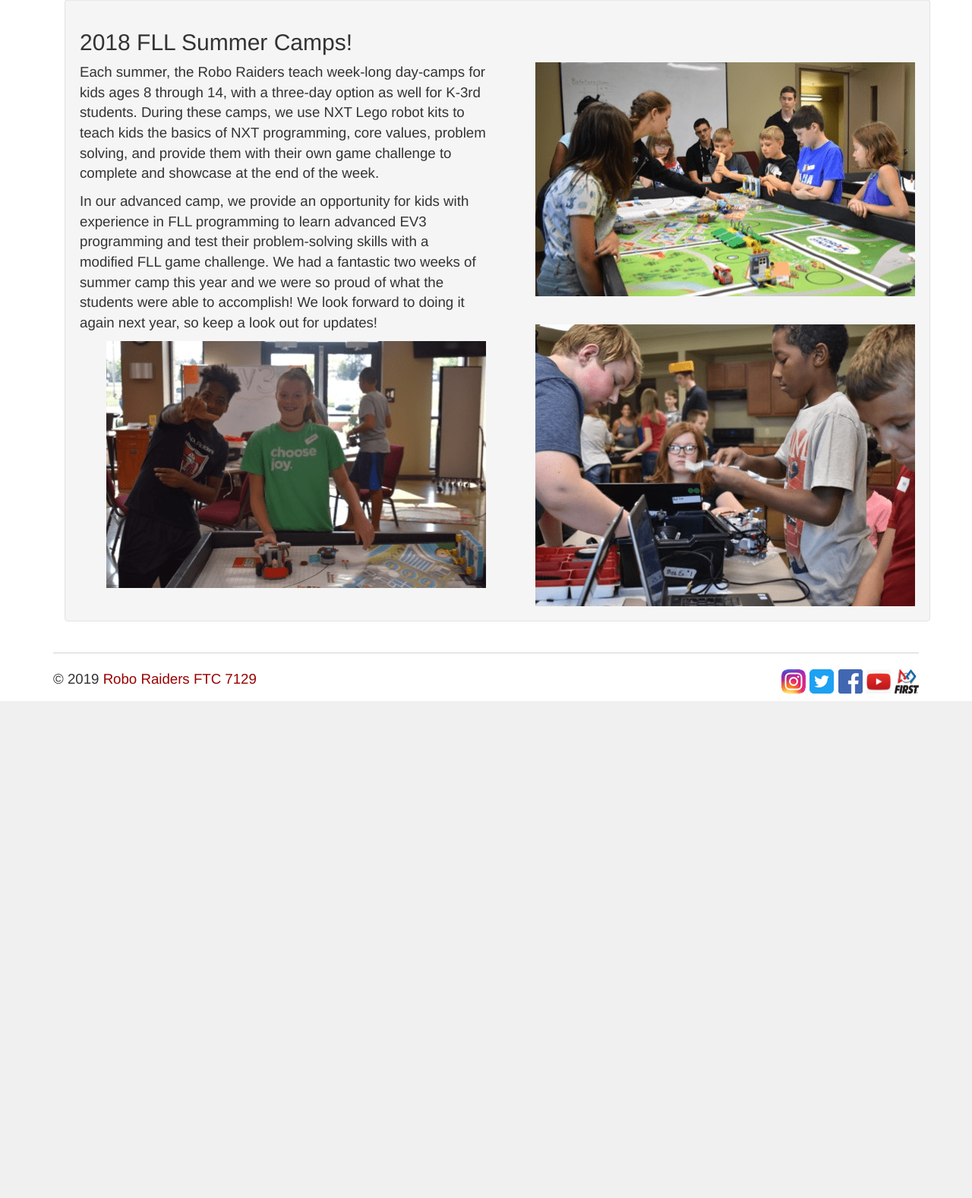
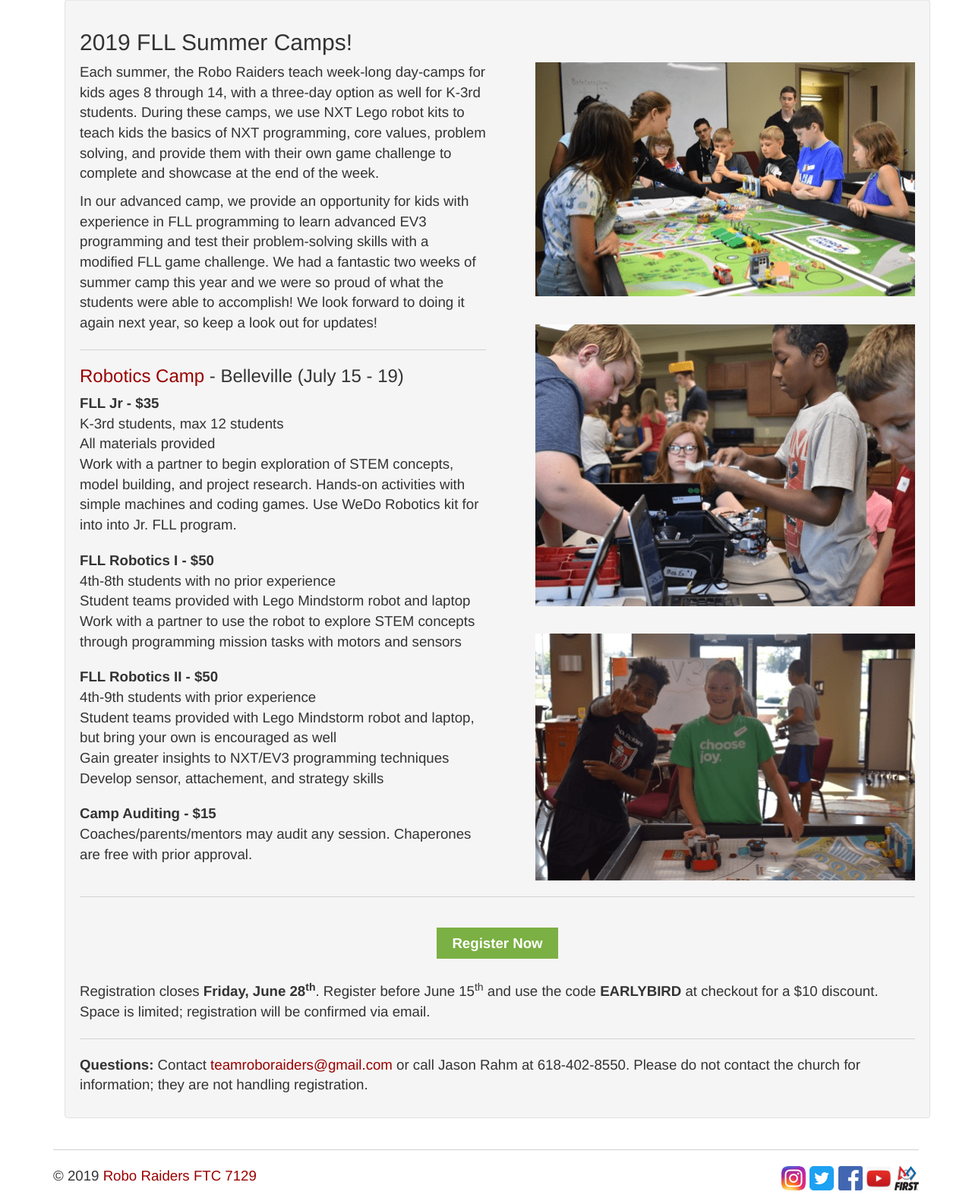
Before and after one commit to jasonrahm/RR, a Flask app: page /camps in a window 1280 px wide. Shown: the part 51-1628 px from the top of the page at 76% size. Before the commit the page ends 974 px from the top, so only its background shows below. Run offline with Flask 2, Linux system fonts and the light colour scheme; some libraries are stand-ins or nearby versions.

Commit message:
Summer camp updates

```diff
--- a/app/templates/camps.html
+++ b/app/templates/camps.html
@@ -4,7 +4,7 @@
 <div class="container">
 <div class="well">
 
-    <h2>2018 FLL Summer Camps!</h2>
+    <h2>2019 FLL Summer Camps!</h2>
     <div class="row">
      <div class="col-xs-6">
          <p>Each summer, the Robo Raiders teach week-long day-camps for kids ages
@@ -20,64 +20,55 @@ We had a fantastic two weeks of summer camp this year and we were so
 proud of what the students were able to accomplish! We look forward to
 doing it again next year, so keep a look out for updates!</p>
 
-<p><img src="{{ url_for('static', filename="img/camp/sc4-min.png") }}" class="img-responsive pull-right"></p>
 
-{#         <h3><a href="https://roboraiders.regfox.com/robo-raiders-robotics-camp-i">Robotics Camp I</a> - Belleville (July 9 - 13)</h3>#}
-{##}
-{#         <dl>#}
-{#             <dt>FLL Jr - $35</dt>#}
-{#             <dd>K-3rd students, max 15 students</dd>#}
-{#             <dd>July 9 - 11 only</dd>#}
-{#             <dd>All materials provided</dd>#}
-{#             <dd>Work with a partner to begin exploration of STEM concepts, model building, and project research. Hands-on activities with simple machines and coding games.</dd>#}
-{#         </dl>#}
-{#         <dl>#}
-{#             <dt>FLL Robotics I - $50</dt>#}
-{#             <dd>4th-8th students with no prior experience</dd>#}
-{#             <dd>Student teams provided with Lego Mindstorm robot and laptop</dd>#}
-{#             <dd>Work with a partner to use the robot to explore STEM concepts through programming mission tasks with motors and sensors</dd>#}
-{#         </dl>#}
-{#         <dl>#}
-{#             <dt>FLL Robotics II - $50</dt>#}
-{#             <dd>4th-9th students with prior experience</dd>#}
-{#             <dd>Student teams provided with Lego Mindstorm robot and laptop, but bring your own is encouraged as well</dd>#}
-{#             <dd>Gain greater insights to NXT/EV3 programming techniques</dd>#}
-{#             <dd>Develop sensor, attachement, and strategy skills</dd>#}
-{#         </dl>#}
-{#         <h3><a href="https://roboraiders.regfox.com/robo-raiders-robotics-camp-ii">Robotics Camp II</a> - O'Fallon (July 30 - Aug 3)</h3>#}
-{#         <dl>#}
-{#             <dt>FLL Robotics I - $50</dt>#}
-{#             <dd>4th-8th students with no prior experience</dd>#}
-{#             <dd>Student teams provided with Lego Mindstorm robot and laptop</dd>#}
-{#             <dd>Work with a partner to use the robot to explore STEM concepts through programming mission tasks with motors and sensors</dd>#}
-{#         </dl>#}
-{#         <dl>#}
-{#             <dt>FLL Robotics II - $50</dt>#}
-{#             <dd>4th-9th students with prior experience</dd>#}
-{#             <dd>Student teams provided with Lego Mindstorm robot and laptop, but bring your own is encouraged as well</dd>#}
-{#             <dd>Gain greater insights to NXT/EV3 programming techniques</dd>#}
-{#             <dd>Develop sensor, attachement, and strategy skills</dd>#}
-{#         </dl>#}
+         <hr>
+
+         <h3><a href="https://roboraiders.regfox.com/robo-raiders-robotics-camp-i">Robotics Camp</a> - Belleville (July 15 - 19)</h3>
+
+         <dl>
+              <dt>FLL Jr - $35</dt>
+              <dd>K-3rd students, max 12 students</dd>
+              <dd>All materials provided</dd>
+              <dd>Work with a partner to begin exploration of STEM concepts, model building, and project research. Hands-on activities with simple machines and coding games. Use WeDo Robotics kit for into into Jr. FLL program.</dd>
+          </dl>
+          <dl>
+              <dt>FLL Robotics I - $50</dt>
+              <dd>4th-8th students with no prior experience</dd>
+              <dd>Student teams provided with Lego Mindstorm robot and laptop</dd>
+              <dd>Work with a partner to use the robot to explore STEM concepts through programming mission tasks with motors and sensors</dd>
+          </dl>
+          <dl>
+              <dt>FLL Robotics II - $50</dt>
+              <dd>4th-9th students with prior experience</dd>
+              <dd>Student teams provided with Lego Mindstorm robot and laptop, but bring your own is encouraged as well</dd>
+              <dd>Gain greater insights to NXT/EV3 programming techniques</dd>
+              <dd>Develop sensor, attachement, and strategy skills</dd>
+          </dl>
+         <dl>
+             <dt> Camp Auditing - $15</dt>
+             <dd>Coaches/parents/mentors may audit any session. Chaperones are free with prior approval.</dd>
+         </dl>
      </div>
      <div class="col-xs-6">
         <p><img src="{{ url_for('static', filename="img/camp/sc1-min.png") }}" class="img-responsive pull-right"></p>
      </div>
         <p>&nbsp;</p>
-{#        <div class="row">#}
-            <div class="col-xs-6">
-                <p><img src="{{ url_for('static', filename="img/camp/sc2-min.png") }}" class="img-responsive pull-right"></p>
-            </div>
+    <div class="col-xs-6">
+        <p><img src="{{ url_for('static', filename="img/camp/sc2-min.png") }}" class="img-responsive pull-right"></p>
+    </div>
+        <p>&nbsp;</p>
+    <div class="col-xs-6">
+        <p><img src="{{ url_for('static', filename="img/camp/sc4-min.png") }}" class="img-responsive pull-right"></p>
+    </div>
 
-{#        </div>#}
    </div>
 
-{#<h3><b><u>#}
-{#For all camps:#}
-{#</u></b></h3>#}
-{#<p><b>Audit fee:</b> Coaches/parents/mentors may audit any session for $15.  Chaperones are free with prior approval.</p>#}
-{#    <p><b>To Register:</b> Complete registration form for <a href="https://roboraiders.regfox.com/robo-raiders-robotics-camp-i">Camp I in Belleville</a> or <a href="https://roboraiders.regfox.com/robo-raiders-robotics-camp-ii">Camp II in O'Fallon</a>.</p>#}
-{#<p><b>Registration deadline:</b> Registration is due by <b>Friday, June 30th</b>.   Space is limited; registration will be confirmed via email.</p>#}
-{#<p><b>Questions:</b> Contact <a href="mailto:teamroboraiders@gmail.com">teamroboraiders@gmail.com</a> or call Rebecca Phillips at 618-206-8652.  Please do not contact the church for information, as they are not handling registration.</p>#}
+<hr>
+    <p style="text-align: center"><br/><a class="wx-button" href="https://roboraiders.regfox.com/robo-raiders-robotics-camp" style="background:#7BB044;color:white;padding:10px 20px;text-decoration:none;font-weight:bold;" target="_blank">Register Now</a></p>
+    <p><br/>Registration closes <b>Friday, June 28<sup>th</sup></b>. Register before June 15<sup>th</sup> and use the code <strong>EARLYBIRD</strong> at checkout for a $10 discount. Space is limited; registration will be confirmed via email.</p>
+<hr>
+
+<p><b>Questions:</b> Contact <a href="mailto:teamroboraiders@gmail.com">teamroboraiders@gmail.com</a> or call Jason Rahm at 618-402-8550.  Please do not contact the church for information; they are not handling registration.</p>
 
 </div>
 </div>
```
